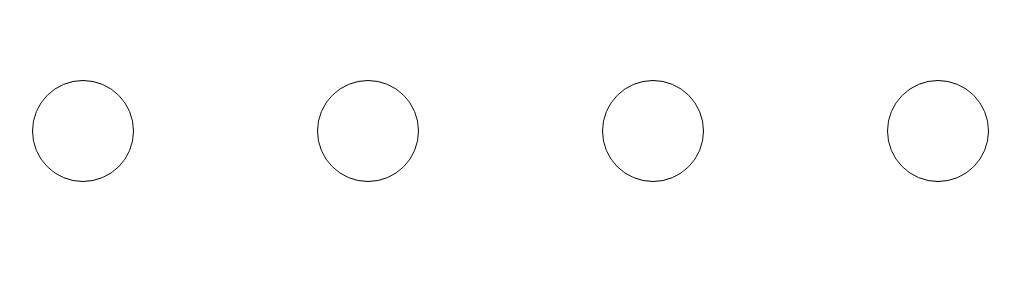
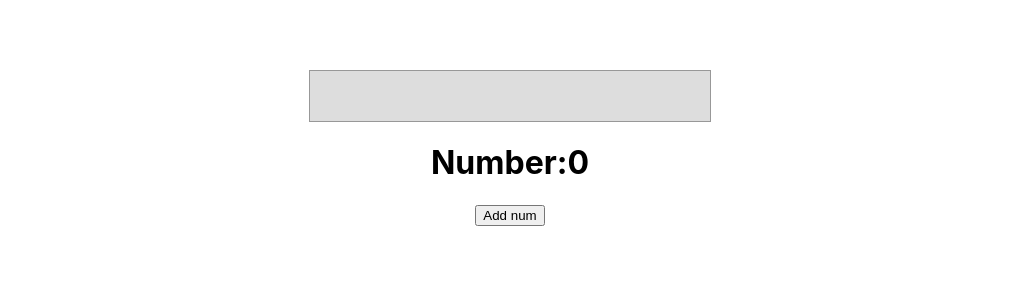
Before and after one commit to 1Laura/react-tasks, a React (Create React App) app: page / in a window 1280 px wide. Shown: the top 300 px of the page, without its empty margins (130-1150 px from the left). Built offline with nearby package versions, Linux system fonts and the light colour scheme.

Commit message:
useState progress bar

```diff
--- a/src/App.css
+++ b/src/App.css
@@ -6,22 +6,23 @@
     padding: 20px;
     text-align: center;
     margin: 50px;
-    display: flex;
-    flex-direction: row;
+    /*display: flex;*/
+    /*flex-direction: row;*/
 }
 
-.circle {
-    width: 100px;
-    height: 100px;
-    border: 1px solid black;
-    border-radius: 50%;
-    display: flex;
-    flex-direction: row;
-    justify-content: center;
-    margin: 10px auto;
-    gap: 10px;
-}
 
 .selected {
     background-color: #4242fd;
 }
+
+.progress {
+    height: 50px;
+    width: 400px;
+    border: 1px solid #989898;
+    background-color: #dddddd;
+    justify-self: center;
+}
+
+.progress > div {
+    height: 50px;
+}
--- a/src/App.js
+++ b/src/App.js
@@ -1,21 +1,29 @@
 import './App.css';
-import {useState} from "react";
+import {useEffect, useState} from "react";
 
 function App() {
-    const [selected, setSelected] = useState(0);
-
+    const [num, setNum] = useState(0);
+    const [color, setColor] = useState("green");
+    useEffect(() => {
+        if (num > 30 && num < 50) {
+            setColor("yellow");
+        }
+        if (num > 50 && num < 70) {
+            setColor("orange");
+        }
+        if (num > 70) {
+            setColor("red");
+        }
+    }, [num]);
 
     return (
 
         <div className="container">
-            <div className={`circle ${selected === 1 ? "selected" : ""}`} onClick={() => setSelected(1)}>
+            <div className="progress">
+                <div style={{width: num + "%", backgroundColor: color}}></div>
             </div>
-            <div className={`circle ${selected === 2 ? "selected" : ""}`} onClick={() => setSelected(2)}>
-            </div>
-            <div className={`circle ${selected === 3 ? "selected" : ""}`} onClick={() => setSelected(3)}>
-            </div>
-            <div className={`circle ${selected === 4 ? "selected" : ""}`} onClick={() => setSelected(4)}>
-            </div>
+            <h1>Number:{num}</h1>
+            <button onClick={() => setNum(num + 5)}>Add num</button>
         </div>
 
 
```
